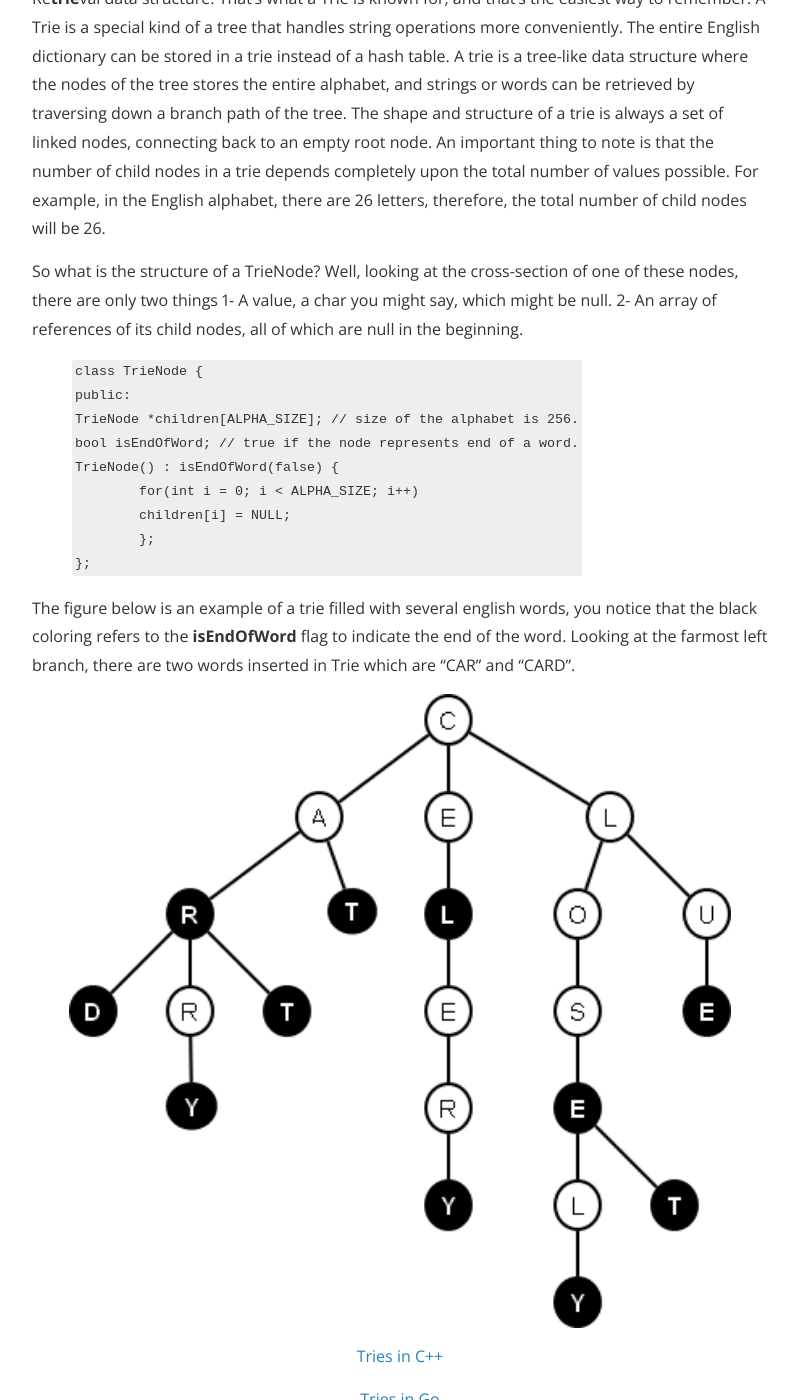
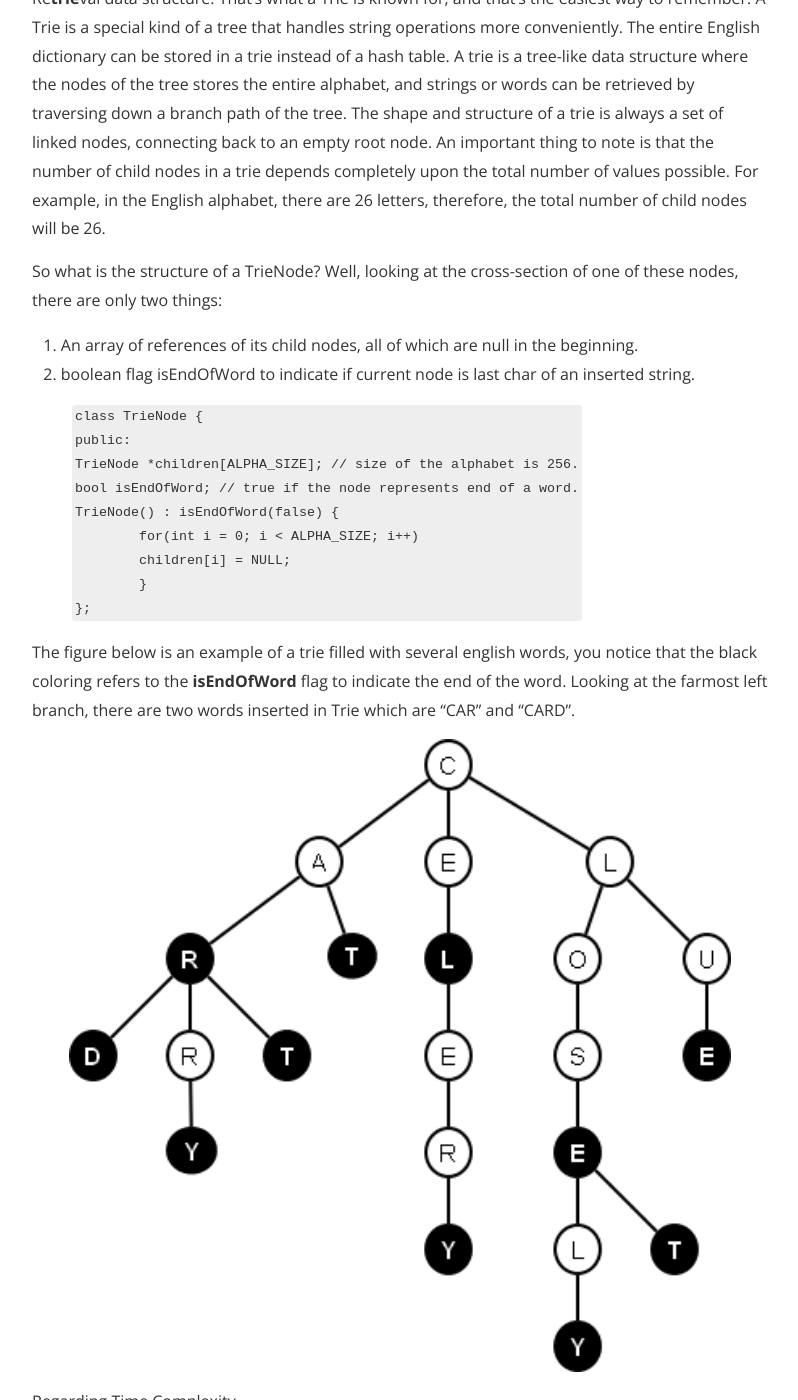
Before and after one commit to ShehabCE/shehabce.github.io, a Jekyll site: the page built from _posts/2019-07-05-Tries.markdown, in a window 1280 px wide and 1400 px high, scrolled down 544 px. Shown: the whole window, without its empty margins (240-1038 px from the left). Built offline with Jekyll 4.4.1, drawn with Linux system fonts in a browser that asks for light colours; nearby versions of some CDN libraries; a style sheet for code colours, icons or effects is not loaded; some of the changed text lies outside the part shown.

Commit message:
Tries done

```diff
--- a/_posts/2019-07-05-Tries.markdown
+++ b/_posts/2019-07-05-Tries.markdown
@@ -12,9 +12,12 @@
 A trie is a tree-like data structure where the nodes of the tree stores the entire alphabet, and strings or words can be retrieved by traversing down a branch path of the tree.
 The shape and structure of a trie is always a set of linked nodes, connecting back to an empty root node. An important thing to note is that the number of child nodes in a trie depends completely upon the total number of values possible. For example, in the English alphabet, there are 26 letters, therefore, the total number of child nodes will be 26.
 
-So what is the structure of a TrieNode? Well, looking at the cross-section of one of these nodes, there are only two things
-1- A value, a char you might say, which might be null.
-2- An array of references of its child nodes, all of which are null in the beginning.
+So what is the structure of a TrieNode? Well, looking at the cross-section of one of these nodes, there are only two things:
+
+<ol>
+	<li>An array of references of its child nodes, all of which are null in the beginning.</li>
+	<li>boolean flag <emp>isEndOfWord</emp> to indicate if current node is last char of an inserted string.</li>
+</ol>
 
 {% highlight c++ %}
 class TrieNode {
@@ -24,7 +27,7 @@
 TrieNode() : isEndOfWord(false) {
 	for(int i = 0; i < ALPHA_SIZE; i++)
 	children[i] = NULL;
-	};
+	}
 };
 {% endhighlight %}
 
@@ -32,5 +35,14 @@
 
 <p align="center"><img src="/assets/posts/tries2.png"></p>
 
+
+Regarding Time Complexity,
+
+let W be the number of strings and L be the length of the longest string.
+
+1. Worst case Space Complexity of creating a trie is O(W * L * ALPHABET_SIZE)
+2. Worst case Time Complexity of searching/adding/deleting a string in a trie is O(L)
+3. Average case Time Complexity of searching/adding/deleting a string in a trie is O(L)
+
 <p align="center"><a href="https://github.com/ShehabMMohamed/Datastructures-And-Algorithms/tree/master/Advanced%20Data%20Structures/Tries" target="_blank"> Tries in C++ </a></p>
 <p align="center"><a href="https://github.com/ShehabMMohamed/Go-Datastructures/blob/main/internal/Tries/Trie.go" target="_blank"> Tries in Go </a></p>
```
Also changed, not shown: assets/posts/Hash-Tables.jpg (added).
